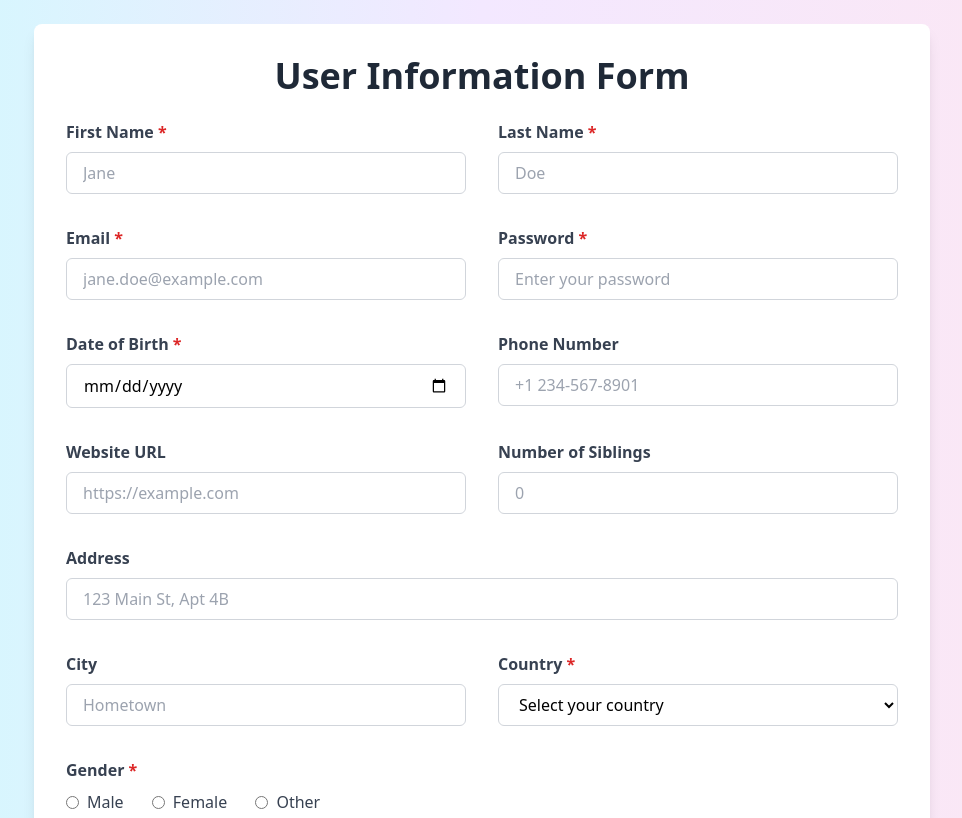
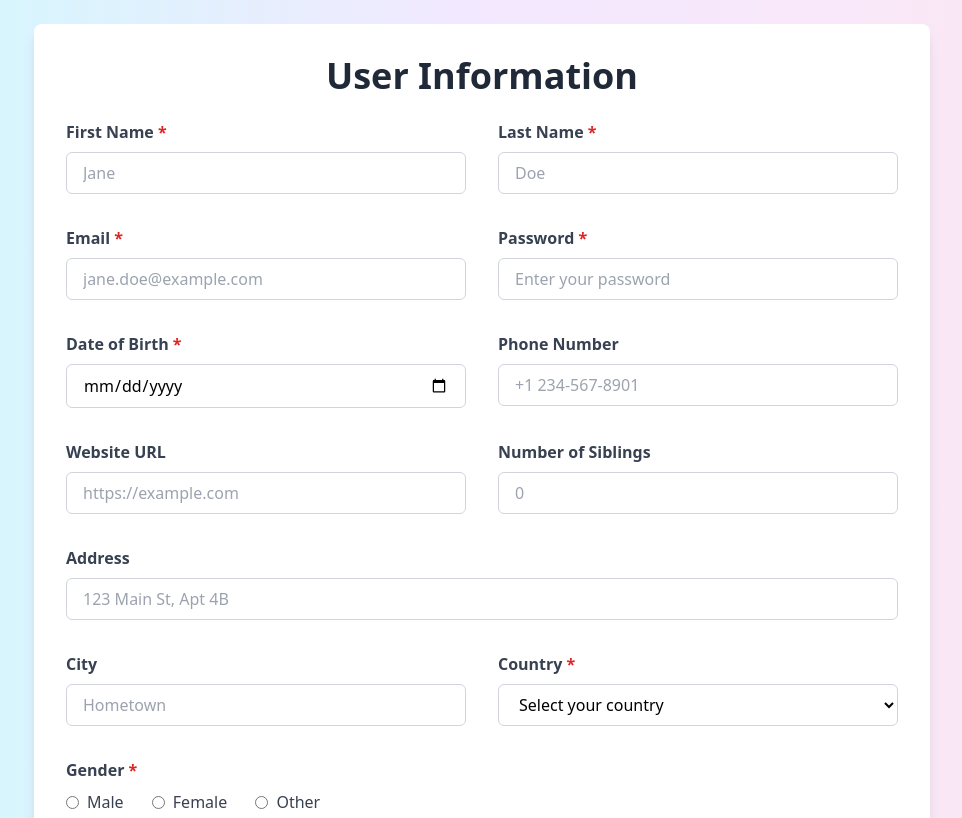
Before and after one commit to aritraroy024/AEC-ROY, a plain HTML site: page index.html in a window 1280 px wide. Shown: the top 818 px of the page, without its empty margins (158-1120 px from the left). Drawn offline with nearby package versions, Linux system fonts and the light colour scheme.

Commit message:
CHANGE IN FORM NAME

```diff
--- a/index.html
+++ b/index.html
@@ -10,7 +10,7 @@
 
 <body class="bg-gradient-to-r from-cyan-100 via-purple-100 to-pink-100 min-h-screen flex items-center justify-center p-6">
     <form class="bg-white rounded-lg shadow-lg max-w-4xl w-full p-8 space-y-6" novalidate>
-        <h1 class="text-4xl font-extrabold text-center text-gray-800 mb-6">User Information Form</h1>
+        <h1 class="text-4xl font-extrabold text-center text-gray-800 mb-6">User Information </h1>
         <div class="grid grid-cols-1 md:grid-cols-2 gap-8">
             <!-- First Name -->
             <div>
```
